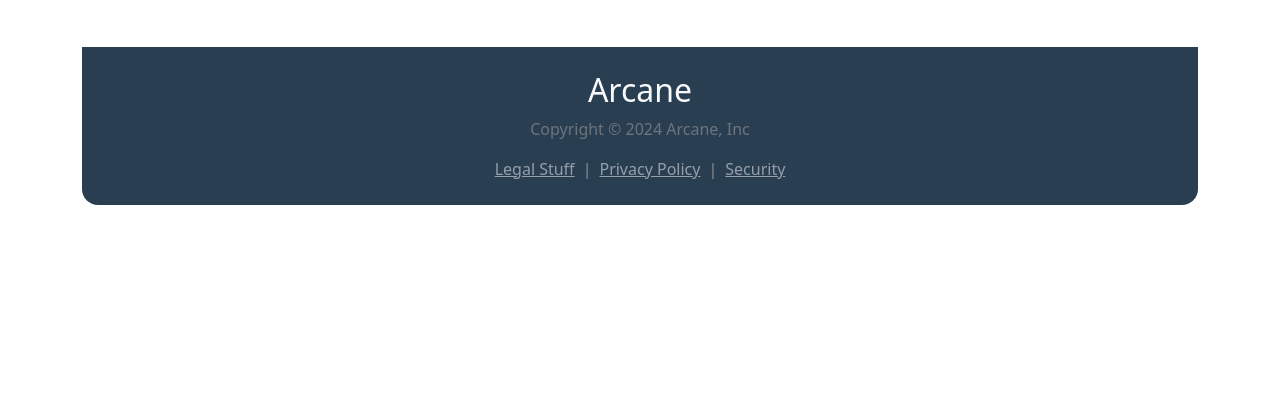
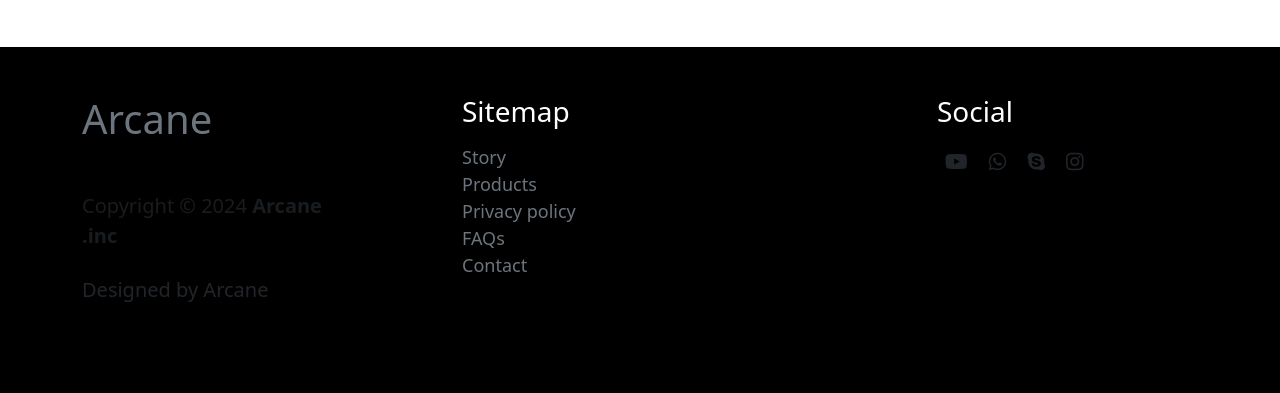
Before and after one commit to talhasan06/arcane, a Django app: page / in a window 1280 px wide. Shown: the part 1264-1657 px from the top of the page. Before the commit the page ends 1469 px from the top, so only its background shows below. Run offline with Django 4.2, Linux system fonts and the light colour scheme.

Commit message:
footer changed

```diff
--- a/core/static/css/style.css
+++ b/core/static/css/style.css
@@ -20,3 +20,9 @@
 .login-bg{
     background-color: #D0D7F4;
 }
+/* .text-secondary a {
+    color: #fff;
+  } */
+  .text-secondary li a:hover {
+    color: #fff; /* Change the color to your desired hover effect */
+  }
--- a/core/templates/footer.html
+++ b/core/templates/footer.html
@@ -1,5 +1,37 @@
-<footer style="background-color: #2A3E52;" class="d-flex justify-content-center container">
-    <div class="text-center py-3">
-      <p class="text-secondary fw-medium">Copyright &copy; 2024 Arcane, Inc</p>
-    </div>
+<footer class="bg-black py-5">
+  <div class="container">
+      <div class="row">
+
+          <div class="col-md-3 col-12 me-auto mb-4">
+              <h1 class="text-white mb-3"><a href="index.html" class="text-secondary text-decoration-none">Arcane</a></h1>
+              <p class="texxt-secondary text-muted mt-lg-5 mb-4 mb-lg-0" style="font-size: 20px;">Copyright © 2024 <strong>Arcane .inc</strong></p>
+              <br>
+              <p style="font-size: 20px;">Designed by Arcane</p>
+          </div>
+
+          <div class="col-md-5 col-12">
+              <h3 class="text-white mb-3">Sitemap</h3>
+
+              <div class="text-secondary" style="font-size: 18px;">
+                  <li class="list-unstyled"><a href="#" class="text-decoration-none text-secondary" >Story</a></li>
+                  <li class="list-unstyled"><a href="#" class="text-decoration-none text-secondary">Products</a></li>
+                  <li class="list-unstyled"><a href="#" class="text-decoration-none text-secondary">Privacy policy</a></li>
+                  <li class="list-unstyled"><a href="#" class="text-decoration-none text-secondary">FAQs</a></li>
+                  <li class="list-unstyled"><a href="#" class="text-decoration-none text-secondary">Contact</a></li>
+              </div>
+          </div>
+
+          <div class="col-lg-3">
+              <h3 class="text-white mb-3">Social</h3>
+
+              <p style="font-size: 20px;">
+                <i class="fa-brands fa-youtube m-2"></i>
+                <i class="fa-brands fa-whatsapp m-2"></i>
+                <i class="fa-brands fa-skype m-2"></i>
+                <i class="fa-brands fa-instagram m-2"></i>
+              </p>
+          </div>
+
+      </div>
+  </div>
 </footer>
--- a/core/templates/not_login.html
+++ b/core/templates/not_login.html
@@ -10,7 +10,7 @@
     <link rel="stylesheet" href="{% static 'css/style.css' %}">
   </head>
   <body>
-    <div class="container bg-white pb-3">
+    <div class="container bg-white">
       {% if messages %}
           <div class="alert alert-success text-center">
               {% for message in messages %}
@@ -29,7 +29,7 @@
               <div class="collapse navbar-collapse" id="navbarSupportedContent">
                 <ul class="navbar-nav me-auto mb-2 mb-lg-0 col-8">
                   <li class="nav-item">
-                    <a class="nav-link active" aria-current="page" href="#">Product</a>
+                    <a class="nav-link active" aria-current="page" href="{% url 'product' %}">Product</a>
                   </li>
                   <li class="nav-item">
                     <a class="nav-link" href="#">Solutions</a>
@@ -134,23 +134,8 @@
             <img src="{% static 'img/task-manage.jpg' %}" alt="" class="w-100">
           </div>
         </div>
-
-        <!-- Footer -->
-        <footer style="background-color: #2A3E52;" class="d-flex justify-content-center rounded-bottom-4 container">
-          <div class="text-center py-4">
-            <h2 class="text-light">Arcane</h2>
-            <p class="text-secondary fw-medium">Copyright &copy; 2024 Arcane, Inc</p>
-            <div class="d-flex">
-              <a href="" class="text-white-50 me-2">Legal Stuff</a>
-              <span class="text-secondary fw-bold">|</span>
-              <a href="" class="text-white-50 mx-2">Privacy Policy</a>
-              <span class="text-secondary fw-bold">|</span>
-              <a href="" class="text-white-50 ms-2">Security</a>
-            </div>
-          </div>
-      </footer>
-
-    </div>
+      </div>
+      {% include 'footer.html' %}
 
     <script src="https://cdn.jsdelivr.net/npm/bootstrap@5.3.2/dist/js/bootstrap.bundle.min.js" integrity="sha384-C6RzsynM9kWDrMNeT87bh95OGNyZPhcTNXj1NW7RuBCsyN/o0jlpcV8Qyq46cDfL" crossorigin="anonymous"></script>
   </body>
--- a/tasks/urls.py
+++ b/tasks/urls.py
@@ -2,8 +2,9 @@
 from django.urls import path
 from django.conf.urls.static import static
 from django.conf import settings
-from .views import TaskCreateView,CompletedTaskListView,RemainingTaskListView,TaskDetailView,create_category,ToggleCompleteView,delete_task,remove_task,EditTaskView
+from .views import TaskCreateView,CompletedTaskListView,RemainingTaskListView,TaskDetailView,create_category,ToggleCompleteView,delete_task,remove_task,EditTaskView,product
 urlpatterns = [
+    path('product/',product,name='product'),
     path('add_task/',TaskCreateView.as_view(),name='add_task'),
     path('add_category/',create_category,name='add_category'),
     path('completed/',CompletedTaskListView.as_view(), name='completed'),
--- a/tasks/views.py
+++ b/tasks/views.py
@@ -13,6 +13,9 @@
 from django.http import HttpResponseRedirect
 
 categories = Category.objects.all()
+
+def product(request):
+    return render(request,'product.html')
 
 class TaskListView(View):
     def get_template_name(self, slug):
```
Also changed, not shown: accounts/templates/user_login.html (+6 -10 lines), accounts/templates/user_registration.html (+4 -8 lines), tasks/templates/product.html (added, +75 -0 lines), core/static/img/product.jpg (added), core/views.py (line endings or trailing spaces).
